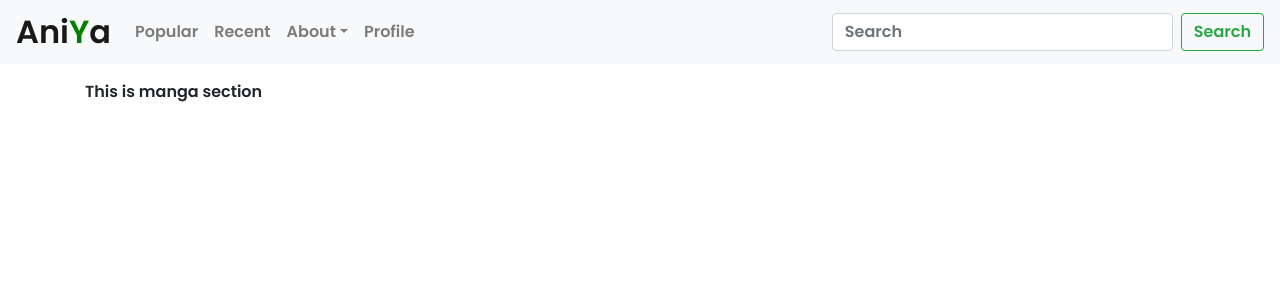
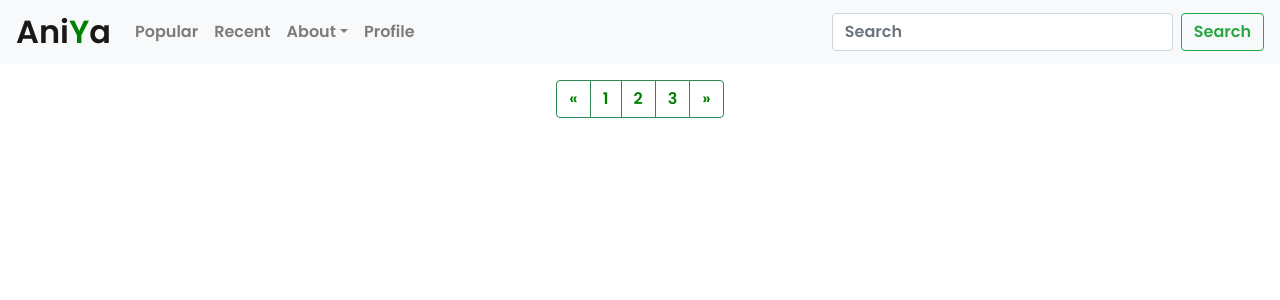
Before and after one commit to PlsHeal/aniYa, a React (Create React App) app: page /manga in a window 1280 px wide. Shown: the top 300 px of the page. Built offline with nearby package versions, Linux system fonts and the light colour scheme.

Commit message:
add pagination section

```diff
--- a/src/components/anime.components.js
+++ b/src/components/anime.components.js
@@ -1,5 +1,30 @@
+import { Link } from "react-router-dom";
+import "../styles/pagination.component.css";
+
+function Pagination() {
+    return (
+        <nav aria-label="Page navigation example" style={{display: "grid", placeItems: "center"}}>
+            <ul className="pagination">
+                <li className="page-item"><Link className="page-link" href="#">
+                    <span aria-hidden="true">&laquo;</span>
+                    <span class="sr-only">Previous</span>
+                    </Link>
+                </li>
+                <li className="page-item"><Link className="page-link" href="#">1</Link></li>
+                <li className="page-item"><Link className="page-link" href="#">2</Link></li>
+                <li className="page-item"><Link className="page-link" href="#">3</Link></li>
+                <li className="page-item"><Link className="page-link" href="#">
+                <span aria-hidden="true">&raquo;</span>
+                <span class="sr-only">Next</span>
+                    </Link>
+                </li>
+            </ul>
+        </nav>
+    );
+}
+
 export default function AnimeSection() {
     return(
-        <p>This is anime section</p>
+        <Pagination />
     );
 }
--- a/src/components/manga.components.js
+++ b/src/components/manga.components.js
@@ -1,5 +1,30 @@
+import { Link } from "react-router-dom";
+import "../styles/pagination.component.css"
+
+function Pagination() {
+    return (
+        <nav aria-label="Page navigation example" style={{display: "grid", placeItems: "center"}}>
+            <ul className="pagination">
+                <li className="page-item"><Link className="page-link" href="#">
+                    <span aria-hidden="true">&laquo;</span>
+                    <span class="sr-only">Previous</span>
+                    </Link>
+                </li>
+                <li className="page-item"><Link className="page-link" href="#">1</Link></li>
+                <li className="page-item"><Link className="page-link" href="#">2</Link></li>
+                <li className="page-item"><Link className="page-link" href="#">3</Link></li>
+                <li className="page-item"><Link className="page-link" href="#">
+                <span aria-hidden="true">&raquo;</span>
+                <span class="sr-only">Next</span>
+                    </Link>
+                </li>
+            </ul>
+        </nav>
+    );
+}
+
 export default function MangaSection() {
     return(
-        <p>This is manga section</p>
+        <Pagination />
     );
 }
--- a/src/styles/navbar.component.css
+++ b/src/styles/navbar.component.css
@@ -16,6 +16,10 @@ nav {
     color: green;
 }
 
+.nav-link:focus > span {
+    color: green;
+}
+
 .navbar-nav {
     font-size: 1rem;
 }
--- /dev/null
+++ b/src/styles/pagination.component.css
@@ -0,0 +1,15 @@
+.pagination .page-link {
+    color: green;
+    background-color: white;
+    border-color: seagreen;
+  }
+
+.pagination .page-link:hover {
+    color: #fff;
+    background-color: seagreen;
+    border-color: green;
+  }
+
+.pagination .page-link:focus {
+  box-shadow: 0 0 0 0.2rem rgba(3, 131, 52, 0.25);
+  }
```
